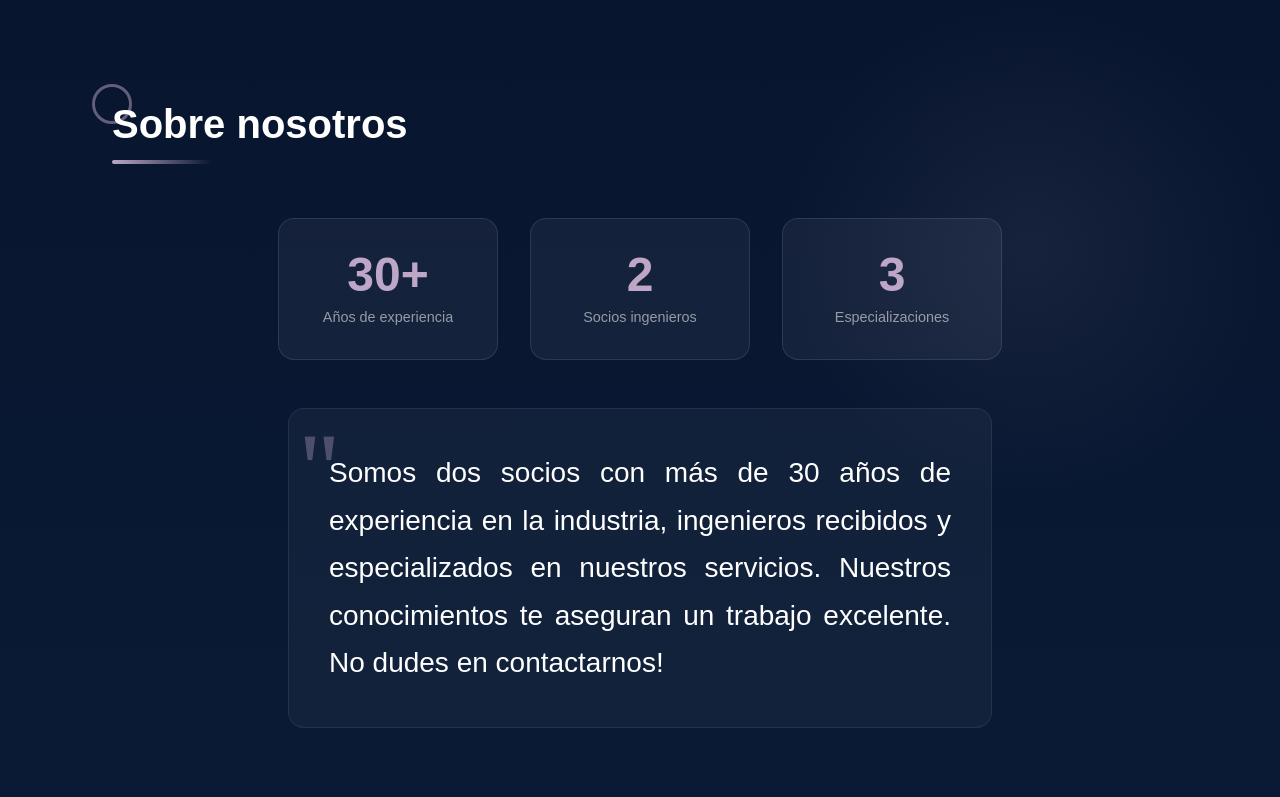
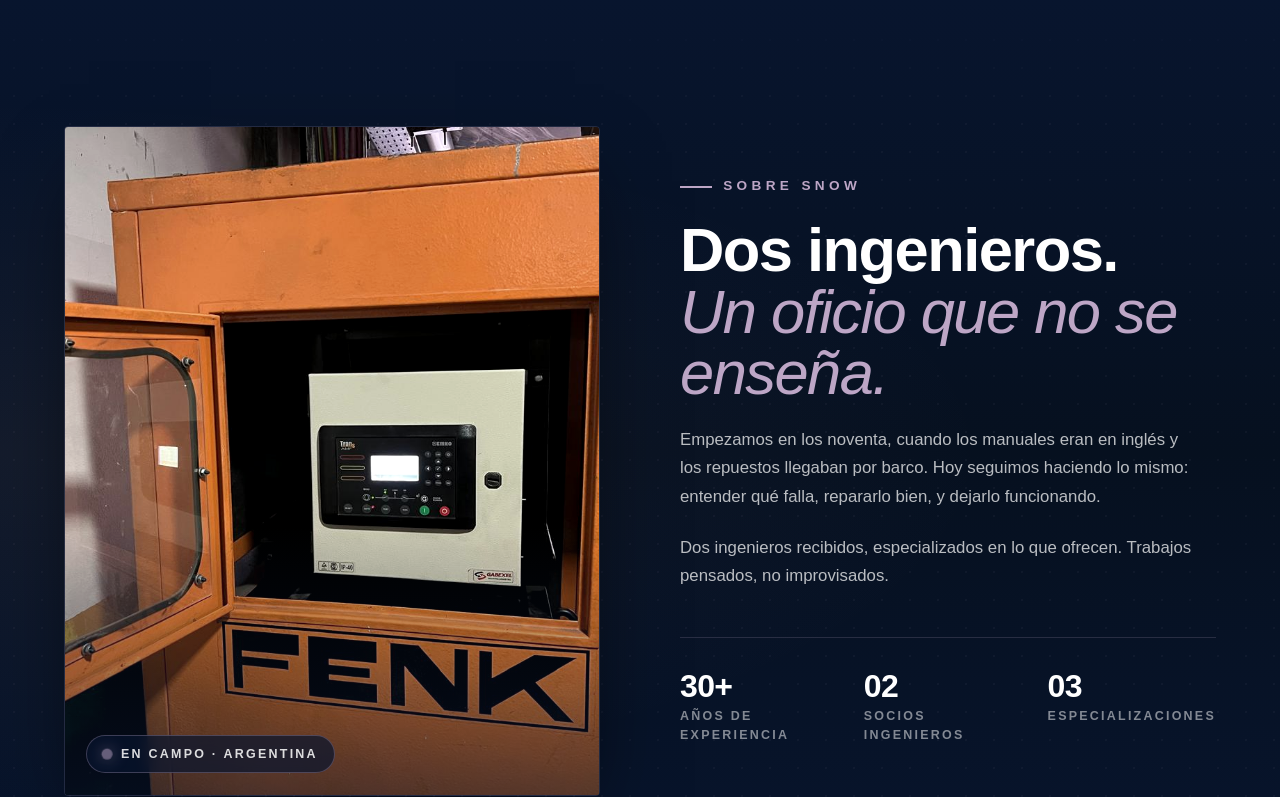
Before and after one commit to AlandelFresno/snow, a Next.js app: page / in a window 1280 px wide. Shown: the part 1687-2484 px from the top of the page. Built offline with nearby package versions, Linux system fonts and the light colour scheme; a web font is replaced by a local one.

Commit message:
feat(about): split layout editorial con badge en-campo + 3 stats

```diff
--- a/src/components/about/about.module.scss
+++ b/src/components/about/about.module.scss
@@ -1,250 +1,203 @@
-.container {
+.section {
+  position: relative;
   width: 100%;
-  padding-top: 6rem;
-  background: linear-gradient(180deg, var(--primary) 0%, #0a1a35 100%);
-  display: flex;
-  align-items: center;
-  flex-direction: column;
-  padding-bottom: 6rem;
-  position: relative;
+  padding: 8rem 0 7rem;
+  background: var(--primary);
+  background-image:
+    radial-gradient(ellipse at 0% 50%, rgba(189, 166, 198, 0.08), transparent 55%),
+    linear-gradient(180deg, var(--primary) 0%, #06101f 50%, var(--primary) 100%);
   overflow: hidden;
 
   &::before {
     content: '';
     position: absolute;
-    top: 0;
-    right: 0;
-    width: 500px;
-    height: 500px;
-    background: radial-gradient(circle, rgba(189, 166, 198, 0.08) 0%, transparent 70%);
-    border-radius: 50%;
+    inset: 0;
+    background-image: radial-gradient(circle, rgba(189, 166, 198, 0.05) 1px, transparent 1px);
+    background-size: 28px 28px;
+    pointer-events: none;
+    mask-image: linear-gradient(180deg, transparent, black 12%, black 88%, transparent);
+  }
+}
+
+.anchor {
+  position: absolute;
+  top: -80px;
+  visibility: hidden;
   pointer-events: none;
 }
 
-  .title {
-    font-size: 40px;
-    align-self: flex-start;
-    margin-left: 7rem;
-    margin-bottom: 4rem;
-    font-weight: 900;
+.inner {
   position: relative;
-    z-index: 1;
+  z-index: 2;
+  width: min(1280px, 90%);
+  margin: 0 auto;
+  display: grid;
+  grid-template-columns: 1fr 1fr;
+  gap: 5rem;
+  align-items: center;
+}
 
-    &::before {
-      content: '';
-      position: absolute;
-      top: -10px;
-      left: -20px;
-      width: 40px;
-      height: 40px;
-      border: 3px solid var(--detail);
-      border-radius: 50%;
-      opacity: 0.5;
-      z-index: -1;
+.media {
+  position: relative;
 }
+
+.mediaFrame {
+  position: relative;
+  aspect-ratio: 4 / 5;
+  border-radius: 4px;
+  overflow: hidden;
+  border: 1px solid rgba(189, 166, 198, 0.15);
+  box-shadow: 0 30px 80px -25px rgba(0, 0, 0, 0.7);
 
   &::after {
     content: '';
     position: absolute;
-      bottom: -10px;
-      left: 0;
-      width: 100px;
-      height: 4px;
-      background: linear-gradient(90deg, var(--detail), transparent);
-      border-radius: 2px;
+    inset: 0;
+    background: linear-gradient(180deg, transparent 60%, rgba(8, 21, 46, 0.6) 100%);
+    pointer-events: none;
   }
 }
 
-  .contentWrapper {
+.mediaImg {
+  object-fit: cover;
+  filter: grayscale(0.2) contrast(1.05);
+  transition: transform 0.8s cubic-bezier(0.2, 0.7, 0.2, 1), filter 0.5s ease;
+
+  .mediaFrame:hover & {
+    transform: scale(1.04);
+    filter: grayscale(0) contrast(1.08);
+  }
+}
+
+.mediaTag {
+  position: absolute;
+  bottom: 1.4rem;
+  left: 1.4rem;
+  display: inline-flex;
+  align-items: center;
+  gap: 0.6rem;
+  padding: 0.55rem 1rem;
+  background: rgba(8, 21, 46, 0.7);
+  border: 1px solid rgba(189, 166, 198, 0.3);
+  backdrop-filter: blur(8px);
+  border-radius: 999px;
+  font-size: 0.78rem;
+  letter-spacing: 0.18em;
+  text-transform: uppercase;
+  font-weight: 600;
+  color: rgba(255, 255, 255, 0.85);
+  z-index: 2;
+}
+
+.mediaTagDot {
+  width: 8px;
+  height: 8px;
+  border-radius: 50%;
+  background: var(--detail);
+  box-shadow: 0 0 12px var(--detail);
+  animation: pulse 2.4s ease-in-out infinite;
+}
+
+@keyframes pulse {
+  0%, 100% { opacity: 1; transform: scale(1); }
+  50%      { opacity: 0.5; transform: scale(1.4); }
+}
+
+.content {
   display: flex;
   flex-direction: column;
-    align-items: center;
-    gap: 3rem;
-    width: 100%;
-    position: relative;
-    z-index: 1;
+  gap: 1.4rem;
 }
 
-  .statsRow {
-    display: flex;
-    gap: 2rem;
-    justify-content: center;
-    flex-wrap: wrap;
-    width: 80%;
-    max-width: 800px;
+.eyebrow {
+  display: inline-flex;
+  align-items: center;
+  gap: 0.7rem;
+  font-size: 0.85rem;
+  font-weight: 700;
+  letter-spacing: 0.32em;
+  text-transform: uppercase;
+  color: var(--detail);
 
-    .statCard {
-      flex: 1;
-      min-width: 160px;
-      max-width: 220px;
-      display: flex;
-      flex-direction: column;
-      align-items: center;
-      gap: 0.5rem;
-      padding: 2rem 1.5rem;
-      background: rgba(255, 255, 255, 0.05);
-      border: 1px solid rgba(255, 255, 255, 0.1);
-      border-radius: 16px;
-      transition: transform 0.25s ease, border-color 0.25s ease, background 0.25s ease;
-      will-change: transform;
-
-      &:hover {
-        transform: translateY(-6px);
-        border-color: var(--detail);
-        background: rgba(189, 166, 198, 0.08);
-        box-shadow: 0 10px 30px rgba(0, 0, 0, 0.25);
+  &::before {
+    content: '';
+    width: 32px;
+    height: 2px;
+    background: var(--detail);
+  }
 }
 
-      .statNumber {
-        font-size: 3rem;
+.title {
+  font-size: clamp(2.2rem, 4.8vw, 4rem);
   font-weight: 900;
+  line-height: 1;
+  letter-spacing: -0.025em;
+  color: white;
+  margin: 0;
+
+  em {
+    font-style: italic;
+    font-weight: 500;
     color: var(--detail);
-        line-height: 1;
-      }
-
-      .statLabel {
-        font-size: 0.9rem;
-        color: rgba(255, 255, 255, 0.55);
-        text-align: center;
-        line-height: 1.4;
-      }
   }
 }
 
 .body {
-    width: 55%;
-    font-size: 28px;
+  font-size: 1.05rem;
   line-height: 1.7;
-    text-align: justify;
-    position: relative;
-    z-index: 1;
-    padding: 2.5rem;
-    border-radius: 16px;
-    background: rgba(255, 255, 255, 0.04);
-    border: 1px solid rgba(255, 255, 255, 0.08);
-    transition: transform 0.25s ease, background 0.25s ease, border-color 0.25s ease;
-    will-change: transform;
-
-    &:hover {
-      background: rgba(255, 255, 255, 0.07);
-      border-color: rgba(189, 166, 198, 0.35);
-      transform: translateY(-5px);
-    }
-
-    &::before {
-      content: '"';
-      position: absolute;
-      top: 10px;
-      left: 10px;
-      font-size: 100px;
-      color: var(--detail);
-      opacity: 0.35;
-      font-family: Georgia, serif;
-      line-height: 1;
-    }
-  }
-}
-
-@media (max-width: 1024px) {
-  .container {
-    .title {
-      margin-left: 4rem;
-      font-size: 36px;
+  color: rgba(255, 255, 255, 0.72);
+  max-width: 56ch;
+  margin: 0;
 }
 
 .statsRow {
-      width: 85%;
+  display: grid;
+  grid-template-columns: repeat(3, 1fr);
+  gap: 1.5rem 2rem;
+  margin-top: 1.5rem;
+  padding-top: 2rem;
+  border-top: 1px solid rgba(189, 166, 198, 0.18);
 }
 
-    .body {
-      width: 65%;
-      font-size: 24px;
-    }
-  }
+.stat {
+  display: flex;
+  flex-direction: column;
+  gap: 0.3rem;
 }
 
-@media (max-width: 768px) {
-  .container {
-    padding-top: 4rem;
-    padding-bottom: 4rem;
-
-    &::before {
-      width: 300px;
-      height: 300px;
-    }
-
-    .title {
-      align-self: center;
-      margin-left: 0;
-      font-size: 32px;
-      text-align: center;
-
-      &::before {
-        left: 50%;
-        transform: translateX(-50%);
-      }
-    }
-
-    .statsRow {
-      width: 90%;
-      gap: 1.2rem;
-
-      .statCard {
-        min-width: 130px;
-        padding: 1.5rem 1rem;
-
-        .statNumber {
-          font-size: 2.4rem;
+.statValue {
+  font-size: 2rem;
+  font-weight: 900;
+  line-height: 1;
+  letter-spacing: -0.02em;
+  color: white;
 }
 
 .statLabel {
-          font-size: 0.85rem;
-        }
-      }
+  font-size: 0.78rem;
+  font-weight: 600;
+  letter-spacing: 0.18em;
+  text-transform: uppercase;
+  color: rgba(255, 255, 255, 0.5);
 }
 
-    .body {
-      width: 82%;
-      font-size: 20px;
-      text-align: center;
-      padding: 2rem;
+@media (max-width: 900px) {
+  .section { padding: 6rem 0 5rem; }
+
+  .inner {
+    grid-template-columns: 1fr;
+    gap: 3rem;
   }
+
+  .mediaFrame {
+    aspect-ratio: 16 / 11;
   }
 }
 
 @media (max-width: 480px) {
-  .container {
-    .title {
-      font-size: 28px;
-    }
+  .statsRow {
+    gap: 1.5rem 1.5rem;
 
-    .statsRow {
-      width: 95%;
-      gap: 1rem;
-
-      .statCard {
-        min-width: 100px;
-        padding: 1.2rem 0.8rem;
-
-        .statNumber {
-          font-size: 2rem;
+    .statValue { font-size: 1.7rem; }
   }
 }
-    }
-
-    .body {
-      width: 90%;
-      font-size: 17px;
-      padding: 1.5rem;
-    }
-  }
-}
-
-@media (max-width: 320px) {
-  .container {
-    .body {
-      width: 92%;
-      font-size: 15px;
-    }
-  }
-}
--- a/src/components/about/about.tsx
+++ b/src/components/about/about.tsx
@@ -1,37 +1,62 @@
-import React from 'react';
+import Image from 'next/image';
 import styles from './about.module.scss';
+
+const STATS = [
+  { value: '30+', label: 'Años de experiencia' },
+  { value: '02', label: 'Socios ingenieros' },
+  { value: '03', label: 'Especializaciones' },
+];
 
 const About = () => {
   return (
-    <div className={styles.container}>
-      <h3 className={styles.title}>Sobre nosotros</h3>
+    <section className={styles.section} aria-labelledby="about-heading">
+      <span id="about" className={styles.anchor} />
 
-      <div className={styles.contentWrapper}>
-        <div className={styles.statsRow}>
-          <div className={styles.statCard}>
-            <span className={styles.statNumber}>30+</span>
-            <span className={styles.statLabel}>Años de experiencia</span>
+      <div className={styles.inner}>
+        <div className={styles.media}>
+          <div className={styles.mediaFrame}>
+            <Image
+              src="/assets/images/IRL/IMG-20241001-WA0021.jpg"
+              alt="Equipo Snow trabajando en campo"
+              fill
+              sizes="(max-width: 900px) 100vw, 45vw"
+              className={styles.mediaImg}
+            />
           </div>
-          <div className={styles.statCard}>
-            <span className={styles.statNumber}>2</span>
-            <span className={styles.statLabel}>Socios ingenieros</span>
-          </div>
-          <div className={styles.statCard}>
-            <span className={styles.statNumber}>3</span>
-            <span className={styles.statLabel}>Especializaciones</span>
+          <div className={styles.mediaTag}>
+            <span className={styles.mediaTagDot} aria-hidden="true" />
+            En campo · Argentina
           </div>
         </div>
 
-        <p className={styles.body}>
-          Somos dos socios con más de 30 años de experiencia en la industria,
-          ingenieros recibidos y especializados en nuestros servicios. Nuestros
-          conocimientos te aseguran un trabajo excelente. No dudes en
-          contactarnos!
-        </p>
+        <div className={styles.content}>
+          <span className={styles.eyebrow}>Sobre Snow</span>
+          <h2 id="about-heading" className={styles.title}>
+            Dos ingenieros. <br />
+            <em>Un oficio que no se enseña.</em>
+          </h2>
+          <p className={styles.body}>
+            Empezamos en los noventa, cuando los manuales eran en inglés y los
+            repuestos llegaban por barco. Hoy seguimos haciendo lo mismo:
+            entender qué falla, repararlo bien, y dejarlo funcionando.
+          </p>
+          <p className={styles.body}>
+            Dos ingenieros recibidos, especializados en lo que ofrecen.
+            Trabajos pensados, no improvisados.
+          </p>
+
+          <div className={styles.statsRow}>
+            {STATS.map((s) => (
+              <div key={s.label} className={styles.stat}>
+                <span className={styles.statValue}>{s.value}</span>
+                <span className={styles.statLabel}>{s.label}</span>
+              </div>
+            ))}
+          </div>
+        </div>
       </div>
 
-      <p id="contact"></p>
-    </div>
+    </section>
   );
 };
 
```
Lines whose indentation alone changed are shown as unchanged.
